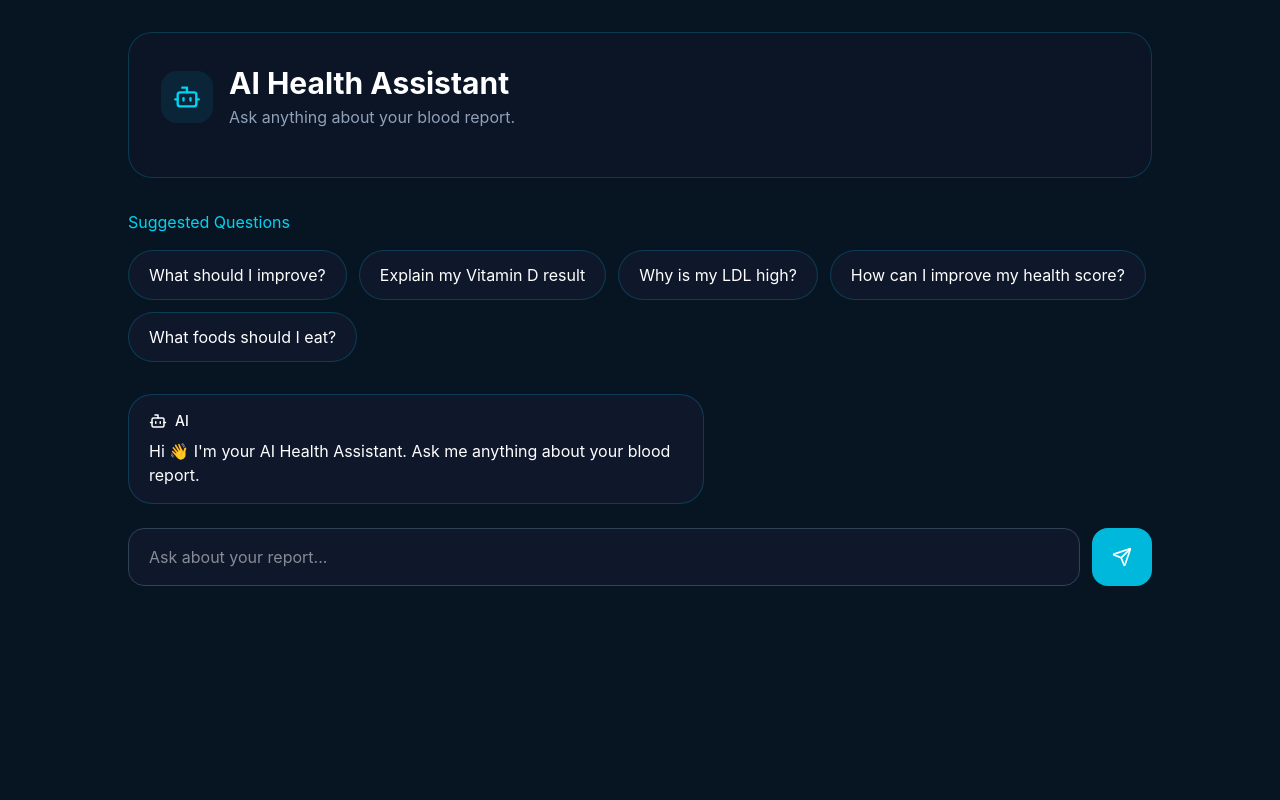
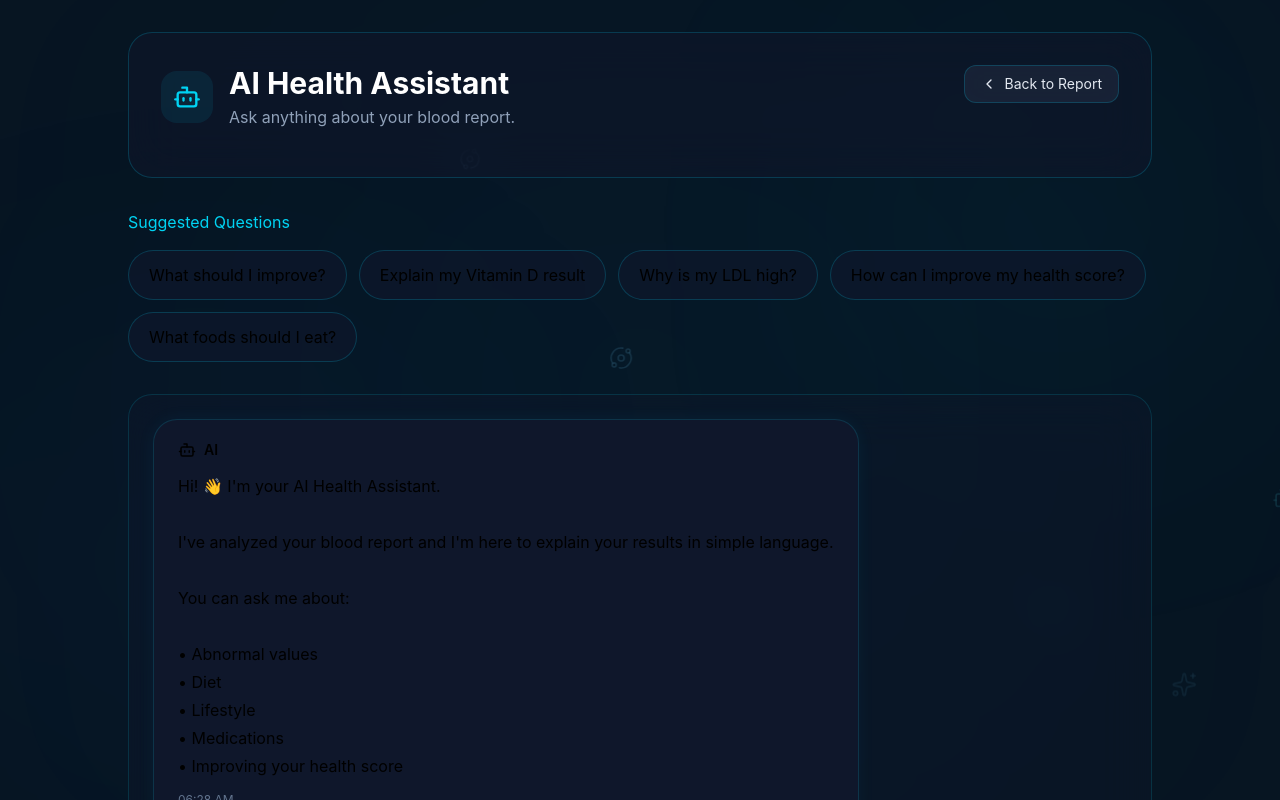
Before and after one commit to techieshruti/health-companion-ai, a React (Vite) app: page /chat in a window 1280 px wide. Shown: the top 800 px of the page. Built offline with nearby package versions, Linux system fonts and the light colour scheme.

Commit message:
fix UI of chat

```diff
--- a/src/components/chat/ChatHeader.jsx
+++ b/src/components/chat/ChatHeader.jsx
@@ -1,8 +1,12 @@
 import { Bot } from "lucide-react";
+import { ChevronLeft } from "lucide-react";
+import { useNavigate } from "react-router-dom";
 
 const ChatHeader = () => {
+const navigate = useNavigate();
+
   return (
-    <div className="mb-8 rounded-3xl border border-cyan-400/20 bg-slate-900/60 p-8 backdrop-blur-md">
+    <div className="mb-8 flex items-start justify-between rounded-3xl border border-cyan-400/20 bg-slate-900/60 p-8 backdrop-blur-xl">
 
       <div className="mb-4 flex items-center gap-4">
 
@@ -21,6 +25,30 @@ const ChatHeader = () => {
         </div>
 
       </div>
+      <button
+  onClick={() => navigate("/report")}
+  className="
+    inline-flex
+    items-center
+    gap-2
+    rounded-xl
+    border
+    border-cyan-400/20
+    bg-slate-800/70
+    px-4
+    py-2
+    text-sm
+    text-slate-200
+    backdrop-blur-md
+    transition-all
+    duration-200
+    hover:border-cyan-400
+    hover:bg-slate-700
+  "
+>
+  <ChevronLeft size={16} />
+  Back to Report
+</button>
 
     </div>
   );
--- a/src/components/chat/ChatInput.jsx
+++ b/src/components/chat/ChatInput.jsx
@@ -7,10 +7,35 @@ const ChatInput = () => {
       <input
         type="text"
         placeholder="Ask about your report..."
-        className="flex-1 rounded-2xl border border-slate-700 bg-slate-900 px-5 py-4 text-white outline-none focus:border-cyan-400"
+        className="
+flex-1
+rounded-2xl
+border
+border-slate-700
+bg-slate-900
+px-5
+py-4
+text-white
+placeholder:text-slate-500
+outline-none
+transition-all
+duration-200
+focus:border-cyan-400
+focus:ring-2
+focus:ring-cyan-400/20
+"
       />
 
-      <button className="rounded-2xl bg-cyan-500 px-5 text-white transition hover:bg-cyan-600">
+      <button className="
+rounded-2xl
+bg-cyan-500
+p-4
+text-white
+transition-all
+duration-200
+hover:scale-[1.03]
+hover:bg-cyan-400
+">
         <Send size={20} />
       </button>
 
--- a/src/components/chat/ChatMessages.jsx
+++ b/src/components/chat/ChatMessages.jsx
@@ -2,26 +2,28 @@ import { Bot, User } from "lucide-react";
 
 const ChatMessages = ({ messages }) => {
   return (
-    <div className="mb-6 space-y-5">
+    <div className="space-y-5">
 
       {messages.map((message, index) => (
 
         <div
           key={index}
-          className={`flex ${
+          className={`flex animate-[fadeUp_.25s_ease] ${
             message.role === "user"
               ? "justify-end"
               : "justify-start"
           }`}
         >
+
           <div
-            className={`max-w-xl rounded-3xl px-5 py-4 ${
+            className={`max-w-[82%] rounded-3xl px-6 py-5 ${
               message.role === "assistant"
-                ? "border border-cyan-400/20 bg-slate-900 text-white"
+                ? "border border-cyan-400/15 bg-slate-900 shadow-[0_0_18px_rgba(34,211,238,0.06)]"
                 : "bg-cyan-500 text-white"
             }`}
           >
-            <div className="mb-2 flex items-center gap-2">
+
+            <div className="mb-3 flex items-center gap-2">
 
               {message.role === "assistant" ? (
                 <Bot size={18} />
@@ -29,7 +31,7 @@ const ChatMessages = ({ messages }) => {
                 <User size={18} />
               )}
 
-              <span className="text-sm font-medium">
+              <span className="text-sm font-semibold">
                 {message.role === "assistant"
                   ? "AI"
                   : "You"}
@@ -37,9 +39,21 @@ const ChatMessages = ({ messages }) => {
 
             </div>
 
-            <p>{message.text}</p>
+            <p className="whitespace-pre-line leading-7">
+              {message.text}
+            </p>
+
+            {message.time && (
+              <p className="mt-3 text-xs text-slate-500">
+                {message.time.toLocaleTimeString([], {
+                  hour: "2-digit",
+                  minute: "2-digit",
+                })}
+              </p>
+            )}
 
           </div>
+
         </div>
 
       ))}
--- a/src/components/chat/SuggestedQuestions.jsx
+++ b/src/components/chat/SuggestedQuestions.jsx
@@ -15,7 +15,19 @@ const SuggestedQuestions = ({
           <button
             key={question}
             onClick={() => onSelect(question)}
-            className="rounded-full border border-cyan-400/20 bg-slate-900 px-5 py-3 text-white transition hover:border-cyan-400 hover:bg-slate-800"
+            className="
+rounded-full
+border
+border-cyan-400/20
+bg-slate-900/70
+px-5
+py-3
+transition-all
+duration-200
+hover:-translate-y-0.5
+hover:border-cyan-400
+hover:bg-slate-800
+"
           >
             {question}
           </button>
--- a/src/pages/Chat.jsx
+++ b/src/pages/Chat.jsx
@@ -1,21 +1,46 @@
+import { useEffect, useRef, useState } from "react";
+
 import ChatHeader from "../components/chat/ChatHeader";
 import SuggestedQuestions from "../components/chat/SuggestedQuestions";
 import ChatMessages from "../components/chat/ChatMessages";
 import ChatInput from "../components/chat/ChatInput";
 
-import { useState } from "react";
 import {
   suggestedQuestions,
   dummyAnswers,
 } from "../data/chatData";
 
+import BackgroundEffect from "../components/common/BackgroundEffect";
+
 const Chat = () => {
   const [messages, setMessages] = useState([
     {
       role: "assistant",
-      text: "Hi 👋 I'm your AI Health Assistant. Ask me anything about your blood report.",
+      text: `Hi! 👋 I'm your AI Health Assistant.
+
+I've analyzed your blood report and I'm here to explain your results in simple language.
+
+You can ask me about:
+
+• Abnormal values
+• Diet
+• Lifestyle
+• Medications
+• Improving your health score`,
+      time: new Date(),
     },
   ]);
+
+  const [isTyping, setIsTyping] = useState(false);
+
+  const messagesRef = useRef(null);
+
+  useEffect(() => {
+    messagesRef.current?.scrollTo({
+      top: messagesRef.current.scrollHeight,
+      behavior: "smooth",
+    });
+  }, [messages, isTyping]);
 
   const askQuestion = (question) => {
     setMessages((prev) => [
@@ -23,10 +48,15 @@ const Chat = () => {
       {
         role: "user",
         text: question,
+        time: new Date(),
       },
     ]);
 
+    setIsTyping(true);
+
     setTimeout(() => {
+      setIsTyping(false);
+
       setMessages((prev) => [
         ...prev,
         {
@@ -34,14 +64,18 @@ const Chat = () => {
           text:
             dummyAnswers[question] ||
             "I'm still learning.",
+          time: new Date(),
         },
       ]);
-    }, 500);
+    }, 900);
   };
 
   return (
     <div className="min-h-screen bg-[#071522] px-6 py-8">
-      <div className="mx-auto max-w-5xl">
+
+      <BackgroundEffect variant="chat" />
+
+      <div className="relative z-10 mx-auto max-w-5xl">
 
         <ChatHeader />
 
@@ -50,9 +84,34 @@ const Chat = () => {
           onSelect={askQuestion}
         />
 
-        <ChatMessages messages={messages} />
+        {/* Chat Container */}
 
-        <ChatInput />
+        <div className="mt-8 flex h-[560px] flex-col rounded-3xl border border-cyan-400/15 bg-slate-900/40 backdrop-blur-xl">
+
+          {/* Scrollable Messages */}
+
+          <div
+            ref={messagesRef}
+            className="flex-1 space-y-6 overflow-y-auto p-6"
+          >
+
+            <ChatMessages messages={messages} />
+
+            {isTyping && (
+              <div className="rounded-2xl border border-cyan-400/10 bg-slate-900 px-5 py-4 text-slate-300">
+                AI is analyzing your report...
+              </div>
+            )}
+
+          </div>
+
+          {/* Fixed Input */}
+
+          <div className="border-t border-cyan-400/10 p-5">
+            <ChatInput />
+          </div>
+
+        </div>
 
       </div>
     </div>
```
